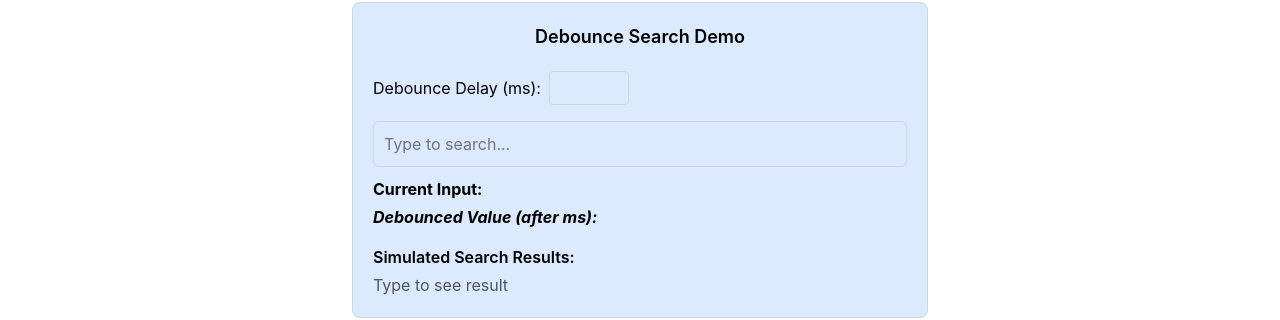
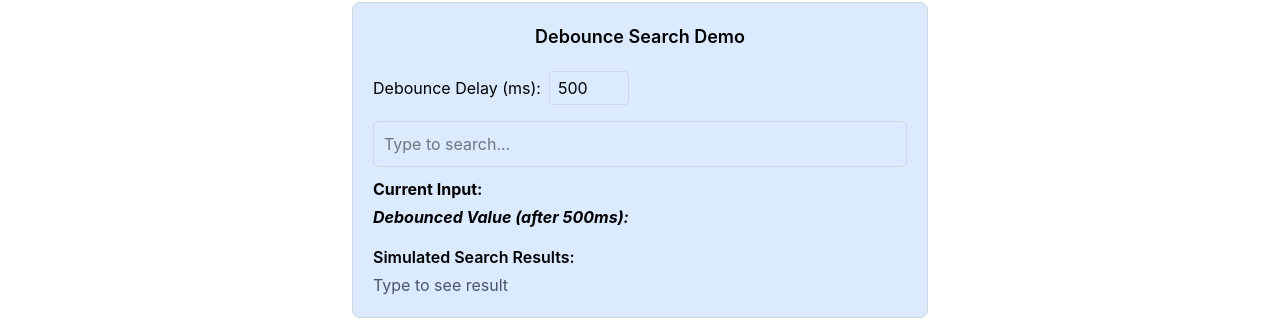
Before and after one commit to DhanashreeKharade451/Custom-Hook-Implementation, a React (Vite) app: page / in a window 1280 px wide. Shown: the part 902-1222 px from the top of the page. Built offline with nearby package versions, Linux system fonts and the light colour scheme.

Commit message:
writing hook to set timer

```diff
--- a/src/components/DebounceSearchDemo.jsx
+++ b/src/components/DebounceSearchDemo.jsx
@@ -3,19 +3,26 @@ import useDebounce from "../hook/useDebounce";
 
 export function DebounceSearchDemo() {
     const [input, setInput] = useState("");
-  const [delay, setDelay] = useState("");
+  const [delay, setDelay] = useState(500);
    const [searchResult, setSearchResult] = useState("");
 
   //  // Debounced value after 500ms
-  const debouncedValue =useDebounce(input,500);
+  const debouncedValue =useDebounce(input,delay);
 
-   // Simulated API call after 1 second
+   // Simulated API call 500ms AFTER debounced value
 
    useEffect(() => {
     if(!debouncedValue){
-        setSearchResult
+        setSearchResult("");
+        return
     }
-   })
+const timer =setTimeout(() => {
+    searchResult(`Result for ${debouncedValue}`);
+    console.log("searching For:", debouncedValue);
+},1000);
+return () => clearTimeout(timer);
+
+   }, [debouncedValue]);
 
 //   useEffect(() =>{
 //     if(debouncedValue){
@@ -59,6 +66,7 @@ export function DebounceSearchDemo() {
 
   <div>
     <h4 className="font-semibold mb-1">Simulated Search Results:</h4>
+
     <p className="text-gray-600">{debouncedValue? `searching for "${debouncedValue}"` :"Type to see result"}</p>
   </div>
 </div>
```
